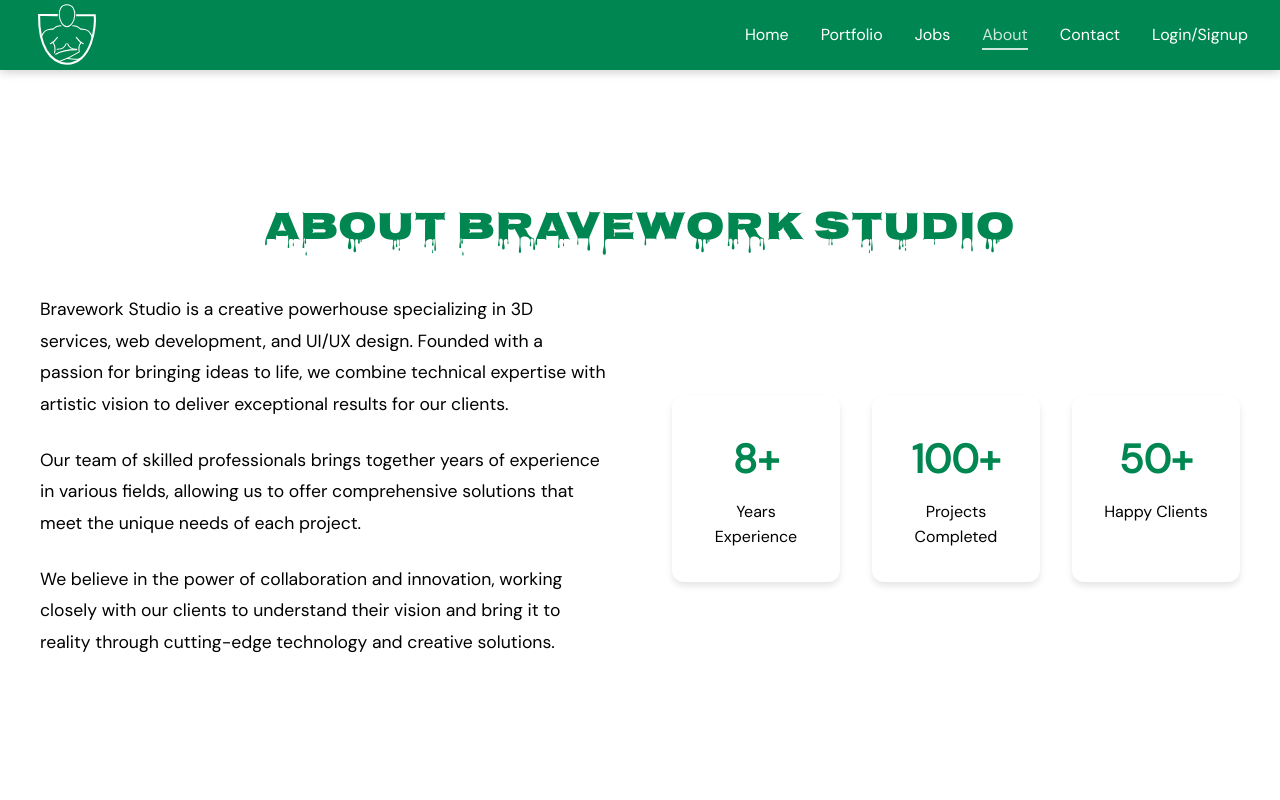
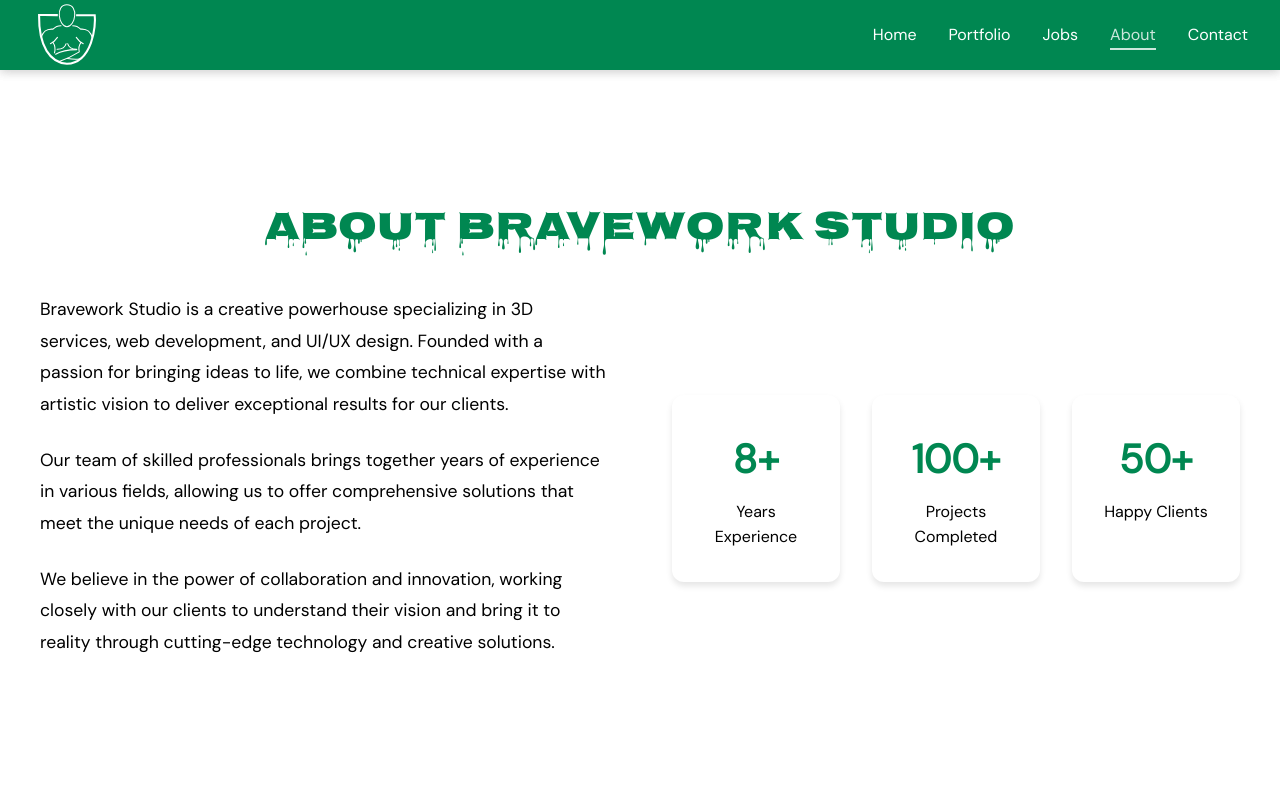
Before and after one commit to bravono/bravework-studio, a Next.js app: page /about in a window 1280 px wide. Shown: the top 800 px of the page. Built offline with nearby package versions, Linux system fonts and the light colour scheme; no server answers.

Commit message:
Fix: Update login link to point to the correct authentication route

```diff
--- a/app/components/Navbar.tsx
+++ b/app/components/Navbar.tsx
@@ -100,15 +100,15 @@ export default function Navbar() {
               Contact
             </Link>
           </li>
-          <li>
+          {/* <li>
             <Link
-              href="/login"
+              href="/auth/login"
               className={pathname === "/auth/login" ? "active" : ""}
               onClick={() => setIsMenuOpen(false)}
             >
               Login/Signup
             </Link>
-          </li>
+          </li> */}
         </ul>
       </div>
     </nav>
```
